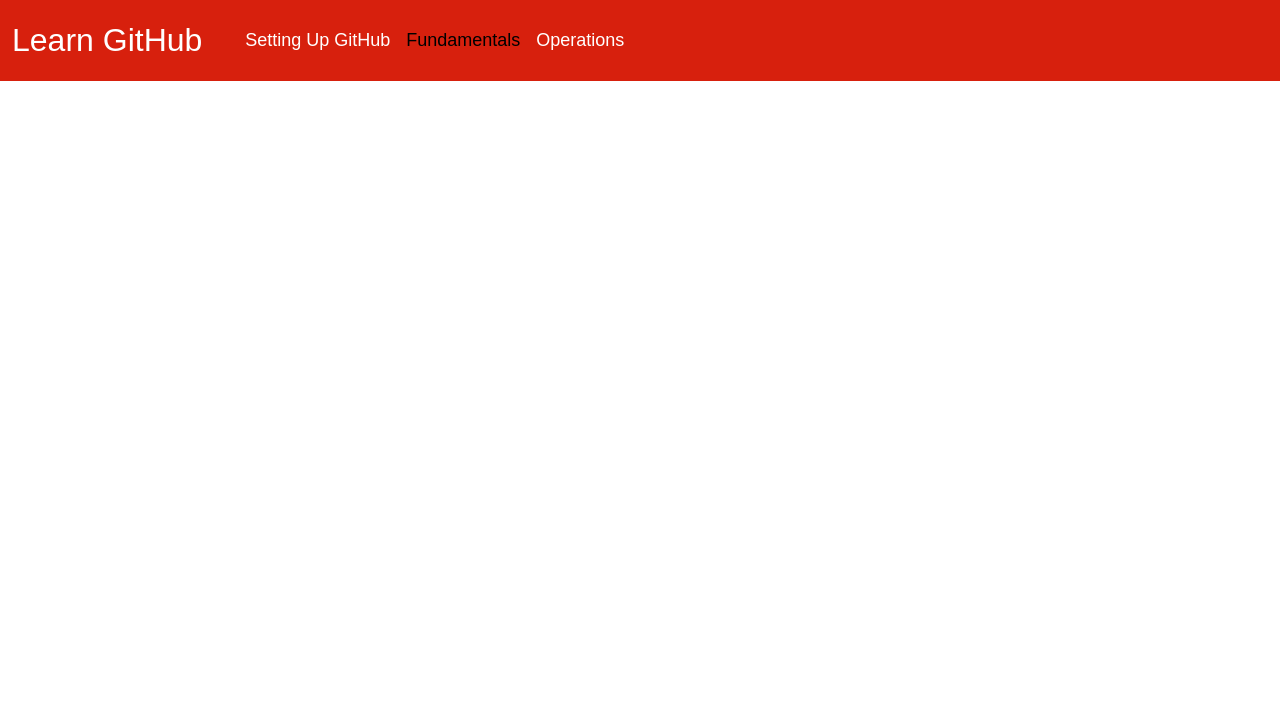
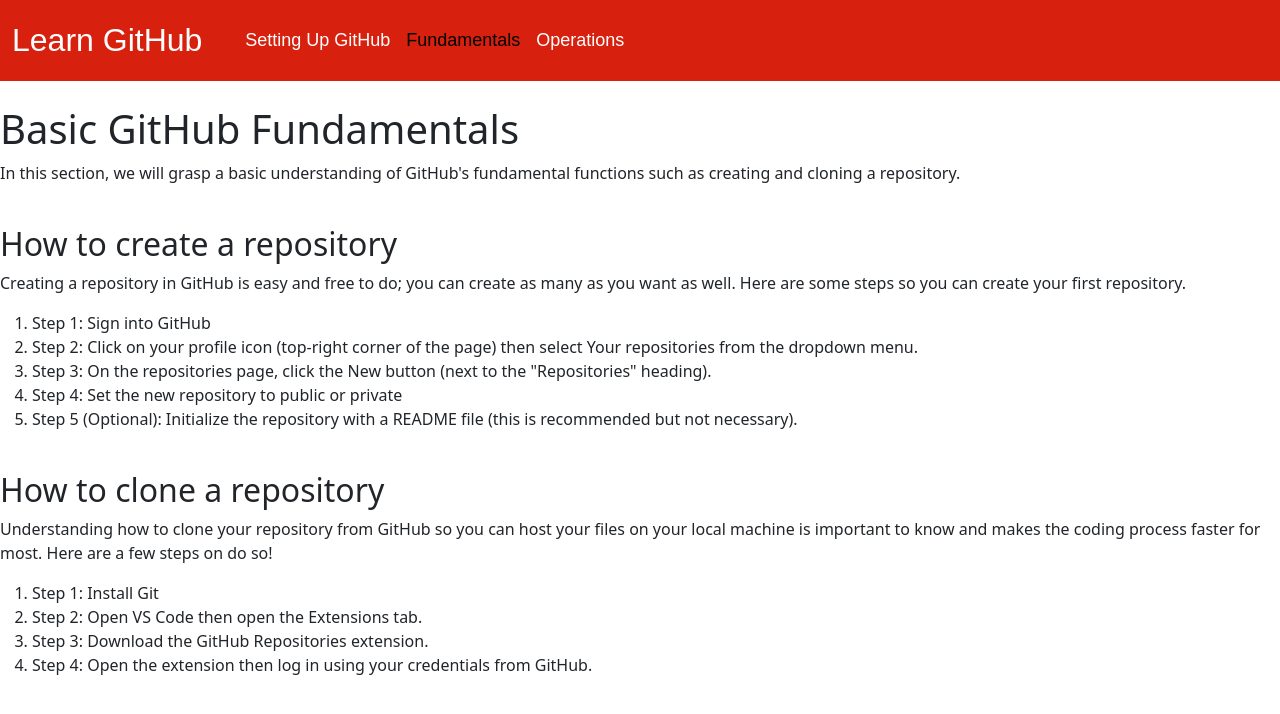
Before and after one commit to backupken/projectfe3, a plain HTML site: page fundamentals.html in a window 1280 px wide. Drawn offline with nearby package versions, Linux system fonts and the light colour scheme.

Commit message:
updated fundamentals page

```diff
--- a/fundamentals.html
+++ b/fundamentals.html
@@ -30,5 +30,37 @@
           </div>
         </div>
       </nav>
+      <br>
+      <h1>Basic GitHub Fundamentals</h1>
+      <div>
+        <p>In this section, we will grasp a basic understanding of GitHub's fundamental functions such as creating and cloning a repository.</p>
+      </div>
+      <br>
+      <h2>How to create a repository</h2>
+      <div>
+        <p>Creating a repository in GitHub is easy and free to do; you can create as many as you want as well. Here are some steps so you can create your first repository.</p>
+      </div>
+      <div>
+        <ol>
+          <li>Step 1: Sign into GitHub</li>
+          <li>Step 2: Click on your profile icon (top-right corner of the page) then select Your repositories from the dropdown menu.</li>
+          <li>Step 3: On the repositories page, click the New button (next to the "Repositories" heading).</li>
+          <li>Step 4: Set the new repository to public or private</li>
+          <li>Step 5 (Optional): Initialize the repository with a README file (this is recommended but not necessary).</li>
+        </ol>
+      </div>
+      <br>
+      <h2>How to clone a repository</h2>
+      <div>
+        <p>Understanding how to clone your repository from GitHub so you can host your files on your local machine is important to know and makes the coding process faster for most. Here are a few steps on do so!</p>
+      </div>
+      <div>
+        <ol>
+          <li>Step 1: Install Git</li>
+          <li>Step 2: Open VS Code then open the Extensions tab.</li>
+          <li>Step 3: Download the GitHub Repositories extension.</li>
+          <li>Step 4: Open the extension then log in using your credentials from GitHub.</li>
+        </ol>
+      </div>
 </body>
 </html>
```
